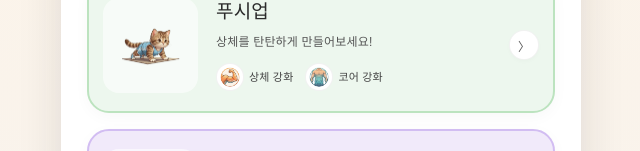
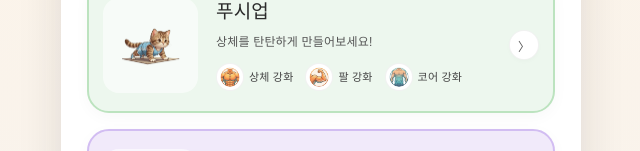
Before and after one commit to 2026-SMHRD-KDT-HealthCare-5/FitnessMeow, a React (Vite) app in the folder client/: page /exerciseselect in a window 1280 px wide. Shown: the part 395-546 px from the top of the page, without its empty margins (319-959 px from the left). Built offline with nearby package versions, Linux system fonts and the light colour scheme; no server answers.

Commit message:
exerciseselect.jsx에 아이콘 추가

```diff
--- a/client/src/pages/ExerciseSelect.jsx
+++ b/client/src/pages/ExerciseSelect.jsx
@@ -34,8 +34,9 @@ const EXERCISES = [
     theme:   'pushup-theme',
     cat:     icon('p-cat.png'),
     parts:   [
-      { img: icon('arm.png'),  label: '상체 강화' },
-      { img: icon('core.png'), label: '코어 강화' },
+      { img: icon('chest.png'),  label: '상체 강화' },
+      { img: icon('arm.png'),    label: '팔 강화'   },
+      { img: icon('core.png'),   label: '코어 강화' },
     ],
   },
   {
```
Also changed, not shown: client/src/assets/icons/chest.png (added).
